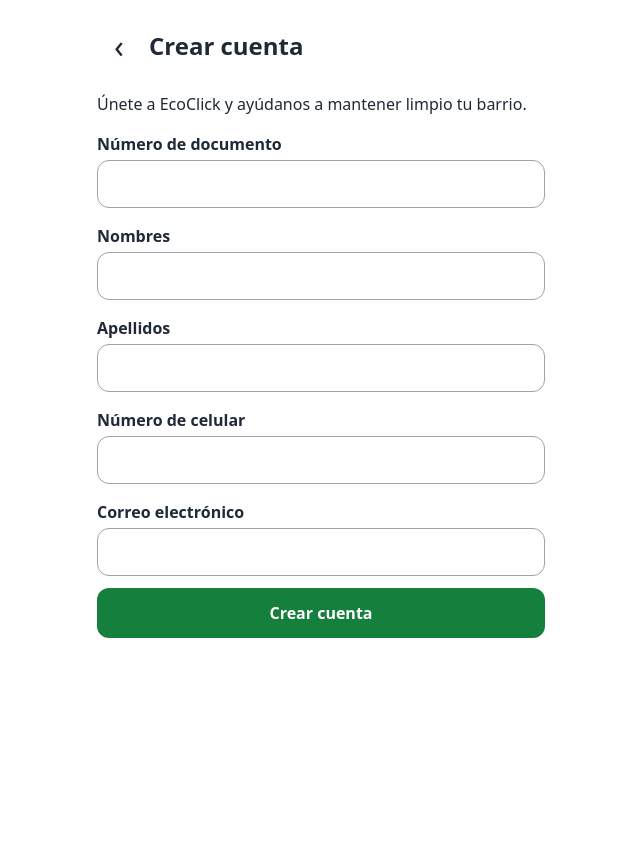
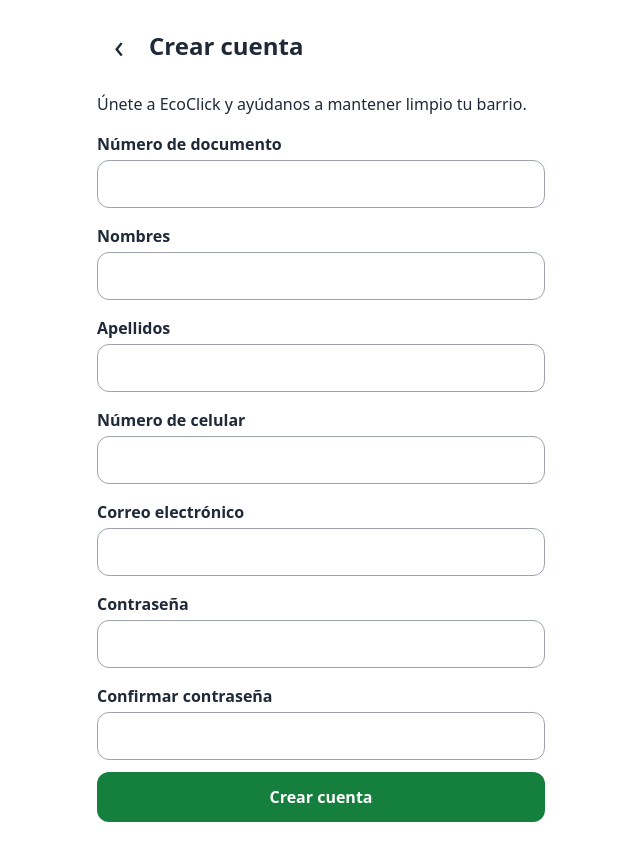
Before and after one commit to mifernandez19/ecoclick-frontend, a React (Vite) app: page /registro in a window 1280 px wide. Shown: the whole page, without its empty margins (319-959 px from the left). Before the commit the page ends 800 px from the top, so only its background shows below. Built offline with nearby package versions, Linux system fonts and the light colour scheme.

Commit message:
feat(registro): agrega contraseña y confirmación con validaciones

```diff
--- a/src/pages/Registro.jsx
+++ b/src/pages/Registro.jsx
@@ -8,12 +8,17 @@ function Registro() {
     const [apellidos, setApellidos] = useState('')
     const [celular, setCelular] = useState('')
     const [correo, setCorreo] = useState('')
+    const [contrasena, setContrasena] = useState('')
+    const [confirmarContrasena, setConfirmarContrasena] = useState('')
 
     const [errorDocumento, setErrorDocumento] = useState('')
     const [errorNombres, setErrorNombres] = useState('')
     const [errorApellidos, setErrorApellidos] = useState('')
     const [errorCelular, setErrorCelular] = useState('')
     const [errorCorreo, setErrorCorreo] = useState('')
+    const [errorContrasena,setErrorContrasena] = useState('')
+    const [errorConfirmar, setErrorConfirmar] = useState('')
+
 
     function manejarEnvio(evento){
         evento.preventDefault()
@@ -55,6 +60,7 @@ function Registro() {
 
         if (correo.trim() === '') {
             setErrorCorreo('El correo electrónico es obligatorio')
+
             hayErrores = true
         } else if (!/^[^\s@]+@[^\s@]+\.[^\s@]+$/.test(correo)) {
             setErrorCorreo('Escribe un correo válido, por ejemplo: nombre@correo.com')
@@ -62,6 +68,25 @@ function Registro() {
         } else {
             setErrorCorreo('')
         }
+        if (contrasena === ''){
+            setErrorContrasena('La contraseña es obligatoria')
+            hayErrores = true
+        }  else if (contrasena.length <8){
+            setErrorContrasena('La contraseña debe tener mínimo 8 caracteres')
+            hayErrores = true
+        }   else {
+            setErrorContrasena('')
+        }
+        if (confirmarContrasena === ''){
+            setErrorConfirmar('Confirma tu contraseña')
+            hayErrores = true
+        } else if (confirmarContrasena !== contrasena){
+            setErrorConfirmar('Las contraseñas no coinciden')
+            hayErrores = true
+        }   else {
+            setErrorConfirmar('')
+        }
+
 
         if(hayErrores){
             return
@@ -108,8 +133,6 @@ function Registro() {
         {errorNombres}
     </p>
 )}
-
-
 
 
                 <label htmlFor="apellidos">Apellidos</label>
@@ -160,7 +183,39 @@ function Registro() {
                     {errorCorreo}
                     </p>
                 )}
+                <label htmlFor="contrasena">Contraseña</label>
+                <input
+                    id="contraseña"
+                    type="password"
+                    autoComplete="new-password"
+                    value={contrasena}
+                    onChange={(evento) => setContrasena(evento.target.value)}
+                    aria-invalid={errorContrasena !== ''}
+                    aria-describedby={errorContrasena ? 'error-contrasena' : undefined}
+                />
+                {errorContrasena && (
+                    <p id="error-contrasena" className="error">
+                        {errorContrasena}
+                    </p>
+                )}
+                <label htmlFor="confirmarContrasena">Confirmar contraseña</label>
+                <input
+                id="confirmarContrasena"
+                type="password"
+                autoComplete="new-password"
+                value={confirmarContrasena}
+                onChange={(evento) => setConfirmarContrasena(evento.target.value)}
+                aria-invalid={errorConfirmar !== ''}
+                aria-describedby={errorConfirmar ? 'error-confirmar' : undefined}
+                />
+                {errorConfirmar &&(
+                    <p id="error-confirmar" className="error">
+                        {errorConfirmar}
+                    </p>
+                )}
+
                  <Boton texto="Crear cuenta" />
+
             </form>
         </main>
     )
```
